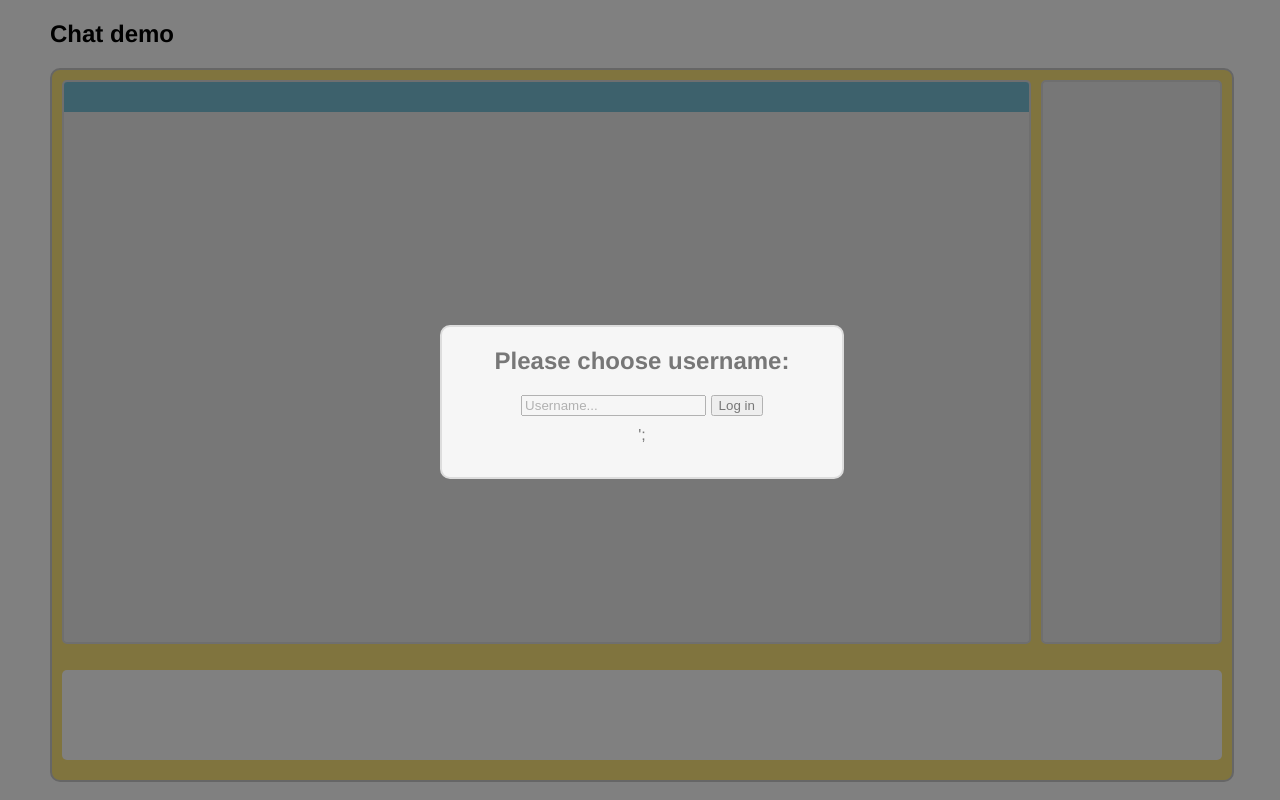
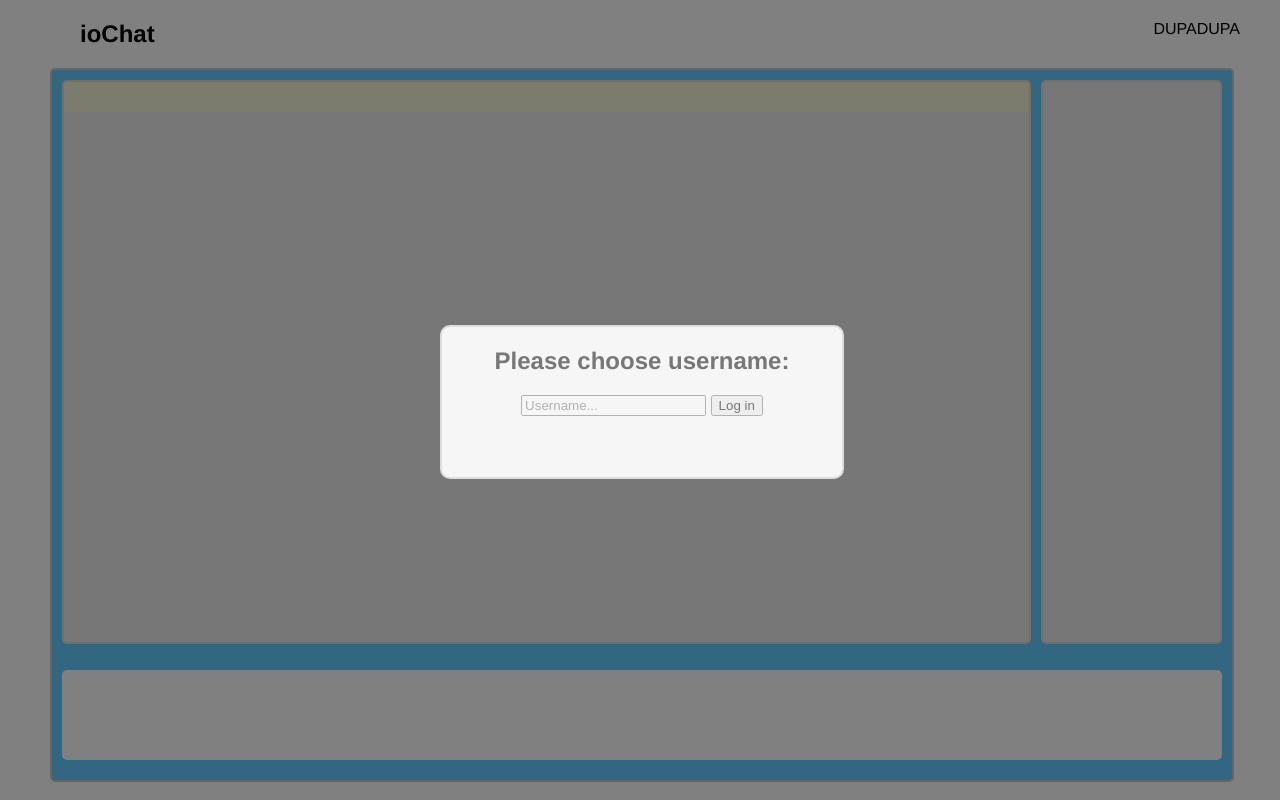
Before and after one commit to SzybkiSasza/io-chat, a website: page client/index.html in a window 1280 px wide. Drawn offline with nearby package versions, Linux system fonts and the light colour scheme; no server answers.

Commit message:
Added logging on and off, small modifications to chat template

```diff
--- a/client/css/style.css
+++ b/client/css/style.css
@@ -3,6 +3,26 @@ body {
 	height: 70vh;
 	margin: 20px 50px 20px 50px;
 	font-family: Helvetica, Arial;
+}
+
+#header {
+	width: 100%;
+	height: 5%;
+	margin: 20px 10px;
+}
+
+#title {
+	text-align:left;
+	float:left;
+	font-weight: bold;
+	margin-left: 20px;
+	font-size: 150%;
+}
+
+/* Small div for displaying login status and logging off */
+#loggedStatus {
+	text-align:right;
+	float:right;
 }
 
 /* Grey box for showing logon prompt */
@@ -19,7 +39,6 @@ body {
 	/* Animations */
 	transition:visibility 0.5s linear 0.5s,opacity 0.5s linear;
 }
-
 #greybox.visible {
 	opacity: 0.5;
 	visibility: visible;
@@ -46,30 +65,31 @@ body {
     text-align: center;
 }
 
-/* Small status field for reporting trouble with logging */
-#logonStatus {
+/* Small status field for reporting trouble with logging on popup */
+#logonResponse {
 	margin: 10px 10px 10px 10px;
 	color: red;
 }
 
 /* Main  chat container */
 #chatContainer {
-	background: #FFE87C;
+	background: #66CCFF;
 	width: 100%;
 	height: 100%;
 	padding-bottom: 150px;
 	border: 2px solid;
 	border-color: #CCCCCC;
-    border-radius: 10px;
+    border-radius: 5px;
 }
 
-/* Main chat window */
+/* Chat elements - including main window and users list */
 #chatElements {
 	width: 100%;
 	height: 100%;
 	margin-bottom: 30px;
 }
 
+/* Main chat window */
 #chatWindow {
 	overflow: hidden;
 	background: #EEEEEE;
@@ -97,7 +117,7 @@ body {
 /* Status bar */
 #statusBar {
 	width: 100%;
-	background: #0B97C4;
+	background: #FFFFCC;
 	opacity: 0.5;
 	height:30px;
 }
--- a/client/index.html
+++ b/client/index.html
@@ -6,7 +6,10 @@
 		<link rel="stylesheet" type="text/css" href="css/style.css"/>
 	</head>
 	<body onload="init()">
-		<h2>Chat demo</h2>
+		<div id="header">
+			<div id="title">ioChat</div>
+			<div id="loggedStatus"><!-- -->DUPADUPA</div>
+		</div>
 		<div id="chatContainer">
 			<div id="chatElements">
 				<div id="usersList">
@@ -29,10 +32,9 @@
 					<input type="text" id="username" placeholder="Username..."/>
 					<input type="button" value="Log in" onclick="setNewUser(this.form)"/>
 				</form>
-				<div id="logonStatus">
+				<div id="logonResponse">
 					<!-- -->
 				</div>
-				';
 			</div>
 		</div>
 		<script type="text/javascript" src="node_modules/socket.io-client/socket.io.js"></script>
--- a/client/js/client.js
+++ b/client/js/client.js
@@ -1,6 +1,6 @@
 
 var socket;
-var login;
+var username;
 
 /**
  * Inits the app
@@ -18,8 +18,15 @@ function init() {
  */
 function initSocket() {
 	// Initialize socket
-	socket = io();
-	socket.on('login', function(data) {logIn(data);});
+	socket = io.connect('localhost', {'sync disconnect on unload': false });
+
+	// Action on login response
+	socket.on('loginResponse', function(data) {logIn(data);});
+
+	// Action on closing/refreshing window
+	window.onbeforeunload = function() {
+       socket.emit('logoff',username);
+    };
 }
 
 /**
@@ -28,7 +35,7 @@ function initSocket() {
 function manageUserLogin() {
 
 	// Check if user exists in cookies
-	var username = getCookie('username');
+	username = getCookie('username');
 
 	if(username=="") {
 		var greybox = document.getElementById('greybox');
@@ -44,7 +51,7 @@ function manageUserLogin() {
 function setNewUser(data) {
 
 	// Get username field
-	var username = data.querySelector("#username").value;
+	username = data.querySelector("#username").value;
 
 	// Emit username to server
 	if(username!="") {
@@ -82,6 +89,13 @@ function logIn(data) {
 }
 
 /**
+ * Logs the user off
+ */
+function logOff() {
+	socket.emit('logoff',username);
+}
+
+/**
  * Sets new cookie
  * @param {String} cname Name of the cookie to set
  * @param {String} cvalue Value of the cookie
```
